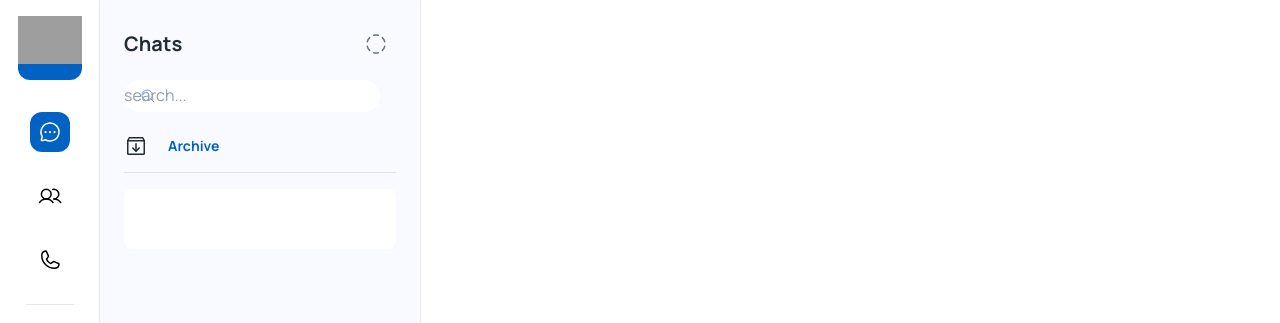
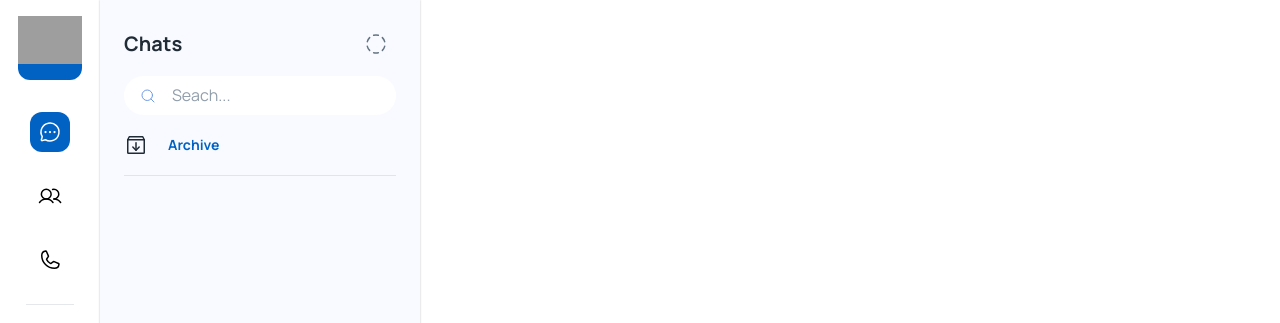
Before and after one commit to codingmonk-yt/chat-app, a React (Create React App) app: page /app in a window 1280 px wide. Shown: the top 323 px of the page. Built offline with nearby package versions, Linux system fonts and the light colour scheme; grey boxes are pictures that could not be loaded.

Commit message:
updated till video 2 12:42

```diff
--- a/src/pages/dashboard/Chats.js
+++ b/src/pages/dashboard/Chats.js
@@ -1,3 +1,4 @@
+import React from "react";
 import {
   Box,
   IconButton,
@@ -8,21 +9,7 @@ import {
   Divider,
 } from "@mui/material";
 import { ArchiveBox, CircleDashed, MagnifyingGlass } from "phosphor-react";
-import React from "react";
 import { styled, alpha } from "@mui/material/styles";
-
-const ChatElement = () => {
-  return (
-    <Box
-      sx={{
-        width: "100%",
-        height: 60,
-        borderRadius: 1,
-        backgroundColor: "#fff",
-      }}
-    ></Box>
-  );
-};
 
 const Search = styled("div")(({ theme }) => ({
   position: "relative",
@@ -45,9 +32,9 @@ const SearchIconWrapper = styled("div")(({ theme }) => ({
 
 const StyledInputBase = styled(InputBase)(({ theme }) => ({
   color: "inherit",
-  "& .MultiInputBase-input": {
+  "& .MuiInputBase-input": {
     padding: theme.spacing(1, 1, 1, 0),
-    //vertical padding + front size from searchIcon
+    // vertical padding + font size from searchIcon
     paddingLeft: `calc(1em + ${theme.spacing(4)})`,
     width: "100%",
   },
@@ -64,37 +51,34 @@ const Chats = () => {
         boxShadow: "0px 0px 2px rgba(0, 0, 0, 0.25)",
       }}
     >
-      <Stack p={3} spacing={2}>
+      <Stack p={3} spacing={1.5}>
         <Stack
-          direction={"row"}
-          alignItems={"center"}
-          justifyContent={"space-between"}
+          direction="row"
+          alignItems="center"
+          justifyContent="space-between"
         >
           <Typography variant="h5">Chats</Typography>
           <IconButton>
             <CircleDashed />
           </IconButton>
         </Stack>
-        <Stack sx={{ width: "100%" }} direction={"row"}>
+        <Stack sx={{ width: "100%" }}>
           <Search>
             <SearchIconWrapper>
               <MagnifyingGlass color="#709CE6" />
             </SearchIconWrapper>
             <StyledInputBase
-              placeholder="search..."
+              placeholder="Seach..."
               inputProps={{ "aria-label": "search" }}
             />
           </Search>
         </Stack>
-        <Stack spacing={1}>
-          <Stack direction="row" alignItems={"center"} spacing={1.5}>
+        <Stack spacing={1.5}>
+          <Stack direction={"row"} alignItems={"center"} spacing={1.5}>
             <ArchiveBox size={24} />
             <Button>Archive</Button>
           </Stack>
           <Divider />
-        </Stack>
-        <Stack direction="column">
-          <ChatElement />
         </Stack>
       </Stack>
     </Box>
```
